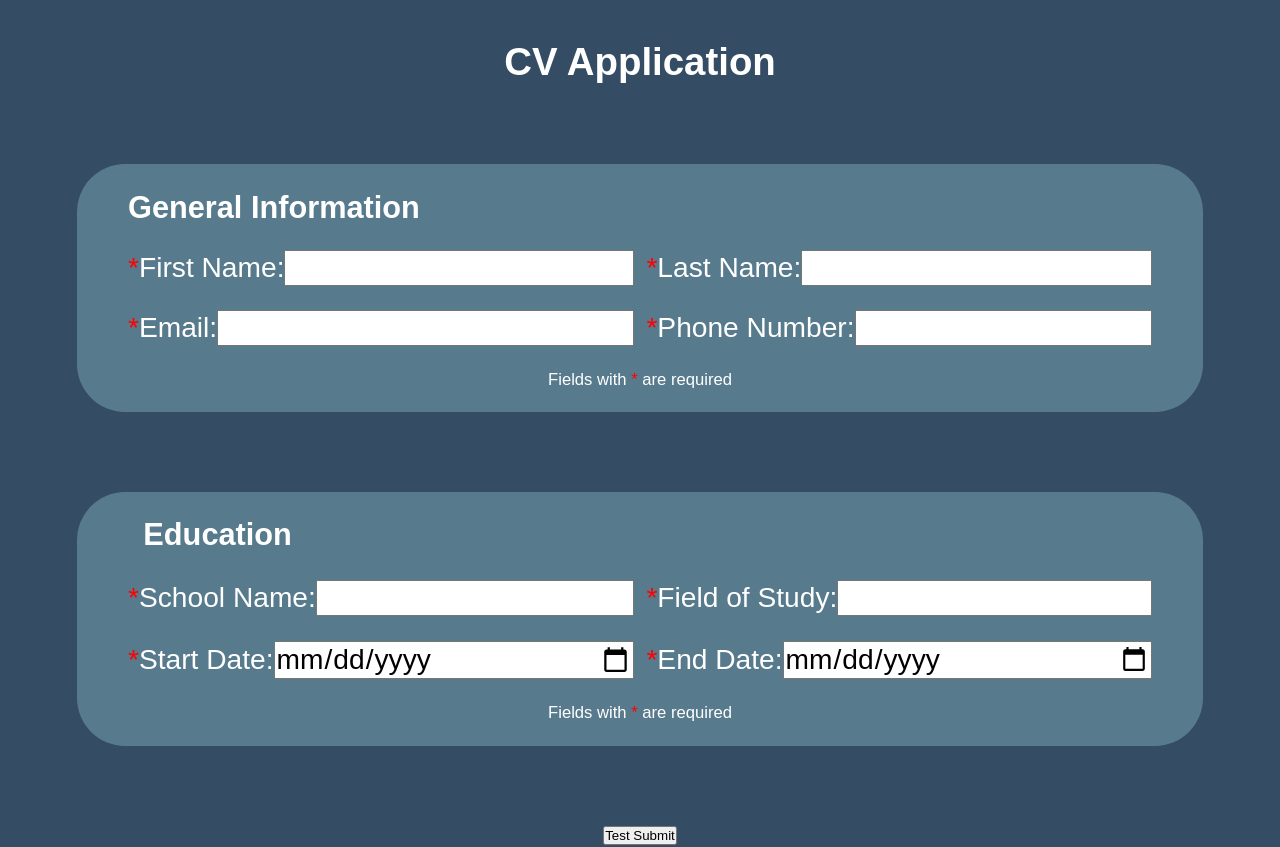
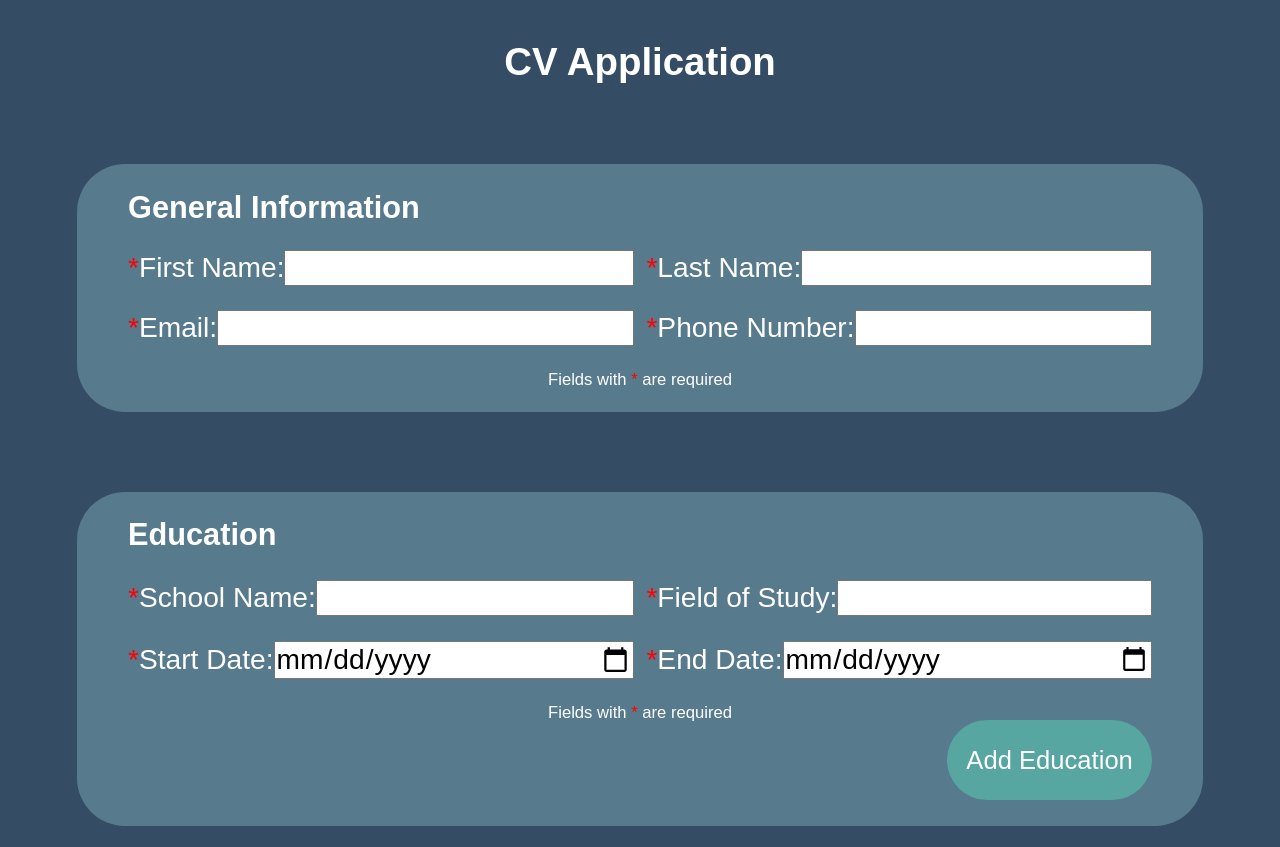
Before and after one commit to LitDennis13/odin-cv-application, a React (Vite) app: page / in a window 1280 px wide. Shown: the top 847 px of the page. Built offline with nearby package versions, Linux system fonts and the light colour scheme.

Commit message:
fix spacing and padding issue, and add new button
"Add Education" button added

```diff
--- a/src/Styles/EnterEducation.css
+++ b/src/Styles/EnterEducation.css
@@ -1,19 +1,23 @@
 #enter-education {
+    display: flex;
+    flex-flow: column nowrap;
+    width: 80vw;
+    border-radius: 3rem;
+    padding: 2vw 4vw;
+    background-color: #577B8D;
+}
+
+#required-education-section {
     display: grid;
     grid-template: 1fr 1fr 1fr 1.3vw / 1fr 1fr;
     row-gap: 3vh;
     column-gap: 1vw;
-    background-color: #577B8D;
-    border-radius: 3rem;
-    padding: 2vw 4vw;
-    width: 80vw;
 }
 
 #education-title {
     grid-area: 1 / 1 / 2 / 2;
     justify-self: start;
     font-size: 2.4vw;
-    margin-left: 1.2vw;
 }
 
 #enter-school-name, #enter-field-of-study, #enter-start-date, #enter-end-date {
@@ -58,3 +62,25 @@
     justify-self: center;
     font-size: 1.3vw;
 }
+
+#add-education-button {
+    background-color: #57A6A1;
+    color: white;
+    border: none;
+    border-radius: 5rem;
+    font-size: 2vw;
+    text-align: center;
+    height: 10vh;
+    width: 20%;
+    align-self: end;
+    transition: .5s background-color;
+}
+
+#add-education-button:hover {
+    background-color: #6100f1;
+    transition: .5s background-color;
+}
+#add-education-button:active {
+    background-color: #240750;
+    transition: .1s background-color;
+}
--- a/src/components/EnterEducation.jsx
+++ b/src/components/EnterEducation.jsx
@@ -1,7 +1,19 @@
 import "../Styles/EnterEducation.css";
+
+function addExtraEducation() {
+    console.log("Hello, World!");
+}
+
+window.addEventListener("load", () => {
+    const addEducationButton = document.querySelector("#add-education-button");
+
+    addEducationButton.addEventListener("click", addExtraEducation);
+});
+
 
 function EnterEducation() {
     return <div id="enter-education">
+        <div id="required-education-section">
             <h2 id="education-title">Education</h2>
             <div id="enter-school-name">
                 <label htmlFor="school-name-input"><p id="required">*</p>School Name: </label>
@@ -24,6 +36,8 @@ function EnterEducation() {
             </div>
             <p id="required-text-E">Fields with <p id="required">*</p> are required</p>
         </div>
+        <button id="add-education-button" type="button">Add Education</button>
+    </div>
 }
 
 export default EnterEducation;
```
Lines whose indentation alone changed are shown as unchanged.
